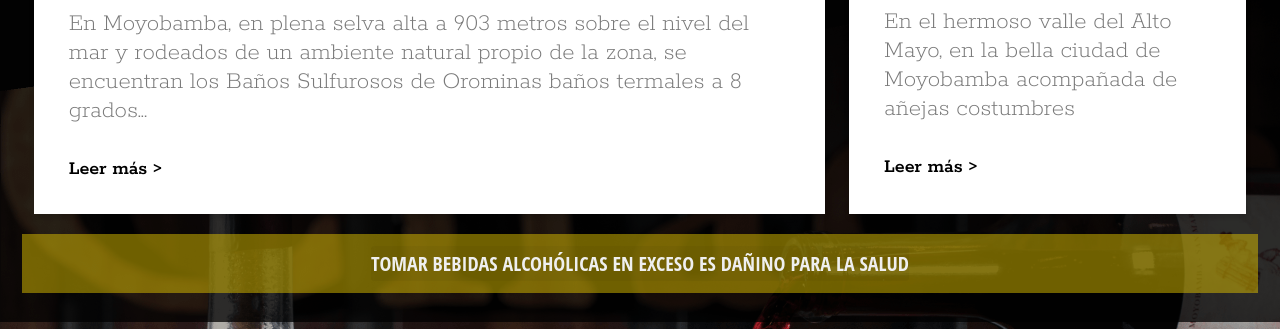
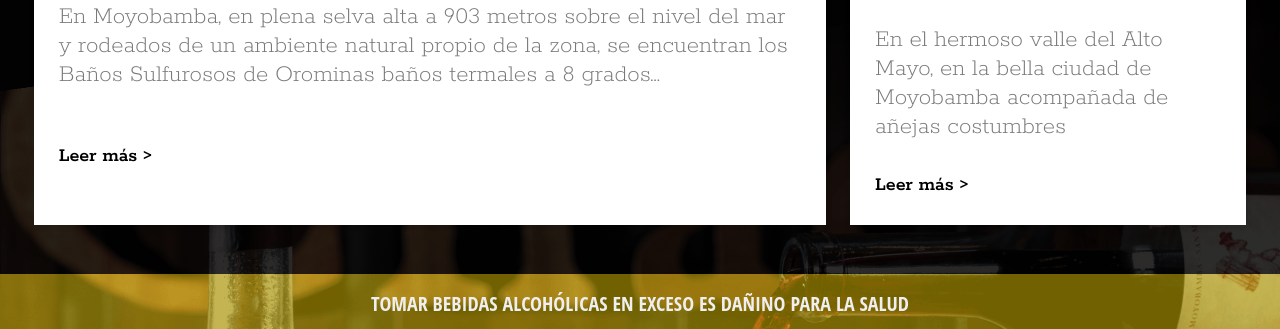
Before and after one commit to renaco/chacravieja, a Gatsby site: page / in a window 1280 px wide. Shown: the part 1163-1492 px from the top of the page. Built offline with nearby package versions, Linux system fonts and the light colour scheme; Gatsby itself is replaced by a stand-in of ours; a web font is replaced by a local one.

Commit message:
style: define blocks

```diff
--- a/src/components/home/index.js
+++ b/src/components/home/index.js
@@ -1,12 +1,17 @@
 import React from "react"
 import { Link } from "gatsby"
 import styled from "styled-components"
-import { CONFIG } from "./../../constants/global"
+import { CONFIG, SIZES } from "./../../constants/global"
 import media from "styled-media-query"
 
 export const HomeColumn = styled.div`
   width: 100%;
   display: flex;
+  flex-direction: column;
+
+  @media (min-width: ${SIZES.mobile}) {
+    flex-direction: row;
+  }
 `
 
 export const HomeItemTitle = styled.h5`
@@ -46,28 +51,49 @@
 
 export const HomeLinkInner = styled(props => <Link {...props} />)`
   background: white;
-  margin: 20px 12px;
+  margin: 0 0 30px;
   text-align: left;
-  width: ${props => props.width ? props.width : `100%`};
-  padding: 30px 35px;
-  box-shadow: 0px 4px 5px rgba(0, 0, 0, 0.12);
+  width: 100%;
+  padding: 0;
+  box-shadow: 0 4px 5px rgba(0, 0, 0, 0.12);
   text-decoration: none;
   display: block;
+
+  @media (min-width: ${SIZES.mobile}) {
+    margin: 20px 12px;
+    padding: 0;
+    width: ${props => props.width ? props.width : `100%`};
+  }
+
+  img {
+    margin-bottom: 0;
+  }
+
   p {
     color: #797979;
     min-height: 110px;
   }
+
   strong {
     color: black;
   }
 `
 
+const HomeLinkInnerContent = styled.div`
+  padding: 25px;
+`
+
 export const HomeItem = ({ children, link, title, image, description, paragraph, label, width }) => (
-  <HomeLinkInner to={link} width={width}>
+  <HomeLinkInner
+    to={link}
+    width={width}
+  >
     <img lazyload='lazy' src={image} alt={description} />
-    <h2>{title}</h2>
-    <p>{paragraph}</p>
-    {children}
-    <strong>{label}</strong>
+    <HomeLinkInnerContent>
+      <h2>{title}</h2>
+      <p>{paragraph}</p>
+      {children}
+      <strong>{label}</strong>
+    </HomeLinkInnerContent>
   </HomeLinkInner>
 )
--- a/src/components/layout.js
+++ b/src/components/layout.js
@@ -13,19 +13,25 @@
 import "./layout.css"
 import "./customs.css"
 
-import { GRID, COLORS } from "./../constants/global"
+import { GRID, COLORS, SIZES } from "./../constants/global"
 import ShareWhatsapp from "./../components/whatsapp"
 import Header from "./../components/Layout/Header"
 import fullBackground from "./../images/background.png"
+import Legal from "./../components/legal"
 
 const Footer = styled.footer`
   display: flex;
   background-color: ${COLORS.PRIMARY};
   justify-content: center;
-  margin-top: 10px;
-  padding: 45px 0;
+  margin-top: 0;
+  flex-direction: column;
+  padding: 45px;
   font-family: 'Rokkitt', serif;
   font-size: 24px;
+
+  @media (min-width: ${SIZES.mobile}) {
+    flex-direction: row;
+  }
 `
 
 const BodyApp = styled.div`
@@ -68,10 +74,11 @@
       <Header
         siteTitle={data.site.siteMetadata.title}
         menuLinks={data.site.siteMetadata.menuLinks}
-        />
+      />
       <Container>
         <main>{children}</main>
       </Container>
+      <Legal />
       <Footer>
         © {new Date().getFullYear()} Todos los derechos reservados | Licores Regionales <PreFooter>Chacra Vieja</PreFooter> - Moyobamba, San Martín, Perú.
         {` `}
--- a/src/components/legal.js
+++ b/src/components/legal.js
@@ -8,7 +8,7 @@
   width: 100%;
 `
 
-const LegalCode = styled.code`
+const LegalCode = styled.strong`
   color: #EFEFEF;
   font-size: 1em;
   font-family: 'open sans condensed', sans-serif;
--- a/src/components/menu/index.js
+++ b/src/components/menu/index.js
@@ -3,6 +3,7 @@
 import styled from "styled-components"
 import { FaFacebookF, FaYoutube, FaInstagram } from "react-icons/fa"
 import { slide as Menu } from "react-burger-menu"
+import { SIZES } from "../../constants/global.js"
 
 const MenuNavStyles = {
   bmBurgerButton: {
@@ -66,20 +67,15 @@
 const ResponsiveMenu = styled.div`
   display: flex;
   justify-content: center;
+  align-items: center;
+  flex-direction: ${props => props.mobile ? 'column' : 'row'};
+  margin-left: auto;
+
   a {
     margin: 10px;
     display: block;
   }
 `
-
-// const MenuNav = styled.nav`
-//   display: none;
-//   flex-direction: ${props => props.mobile ? 'column' : 'row'};
-
-//   @media(min-width: 769px) {
-//     display: flex;
-//   }
-// `
 
 const MenuLinks = () => {
   return (
@@ -93,33 +89,6 @@
     </>
   )
 }
-
-// const ResponsiveMenuComponent = () => {
-//   return (
-//     <ResponsiveMenu>
-//       <MenuLinks/>
-//       <a href="https://www.youtube.com/channel/UCaTwEocbP1xONnioStBofGw/">
-//         <FaYoutube />
-//       </a>
-//       <a href="https://web.facebook.com/Chacraviejalicores/">
-//         <FaFacebookF />
-//       </a>
-//       <a href="https://instagram.com/chacraviejalicores/">
-//         <FaInstagram />
-//       </a>
-//       <Menu
-//         right
-//         customBurgerIcon={
-//           <svg width="40" height="28" fill="none" xmlns="http://www.w3.org/2000/svg">
-//             <path fill="#A58C57" d="M0 0h40v4H0zM0 12h40v4H0zM0 24h40v4H0z" /></svg>
-//         }
-//         styles={MenuNavStyles}
-//       >
-//         <MenuLinks />
-//       </Menu>
-//     </ResponsiveMenu>
-//   )
-// }
 
 export class ResponsiveMenuComponent extends PureComponent {
   constructor(props) {
@@ -152,7 +121,7 @@
   render() {
     return (
       <ResponsiveMenu>
-        <MenuLinks mobile={false} />
+        {/* <MenuLinks mobile={false} /> */}
         <a href="https://www.youtube.com/channel/UCaTwEocbP1xONnioStBofGw/">
           <FaYoutube />
         </a>
--- a/src/components/whatsapp/index.js
+++ b/src/components/whatsapp/index.js
@@ -1,7 +1,7 @@
 import React from 'react';
 import styled from 'styled-components';
 
-import { WHATSAPP } from './../../constants/global'
+import { WHATSAPP, SIZES } from './../../constants/global'
 
 const ShareLink = styled.a`
   align-items: center;
@@ -15,7 +15,8 @@
   position: fixed;
   right: 10px;
   text-decoration: none;
-  top: 120px;
+  top: inherit;
+  bottom: 15px;
 
   span {
     font-weight: 600;
@@ -25,8 +26,9 @@
     margin-left: 10px;
   }
 
-  @media (min-width: 769px) {
-    top: 100px;
+  @media (min-width: ${SIZES.mobile}) {
+    top: 150px;
+    bottom: inherit;
   }
 `
 
--- a/src/constants/global.js
+++ b/src/constants/global.js
@@ -16,12 +16,12 @@
   CONTACT: `https://api.whatsapp.com/send?phone=51942428028&text=Hola ChacraVieja deseo contactarme con ustedes`
 }
 
-const sizes = {
-  mobile : '40em',
-  laptop : '1440px'
+export const SIZES = {
+  mobile: '40em',
+  laptop: '1440px'
 }
 
-export const device = {
-  mobile: `(max-width : ${sizes.mobile})`,
-  laptop: `(max-width : ${sizes.laptop})`
+export const DEVICE = {
+  mobile: `(max-width : ${SIZES.mobile})`,
+  laptop: `(max-width : ${SIZES.laptop})`
 }
--- a/src/pages/index.js
+++ b/src/pages/index.js
@@ -5,7 +5,6 @@
 import homeGuide from "./../images/home-guide.jpg"
 import homeHistory from "./../images/home-history.jpg"
 import ourProducts from "./../images/nuestros-productos.jpg"
-import Legal from "./../components/legal"
 import { HomeItem, HomeColumn } from "./../components/home"
 
 const IndexPage = () => (
@@ -34,6 +33,7 @@
       />
 
     </HomeColumn>
+
     <HomeColumn>
       <HomeItem
         link={'/turismo-y-mas'}
@@ -55,7 +55,6 @@
         width={'33.3%'}
       />
     </HomeColumn>
-    <Legal />
   </Layout>
 )
 
```
Also changed, not shown: src/components/footer.js (deleted, +0 -9 lines).
